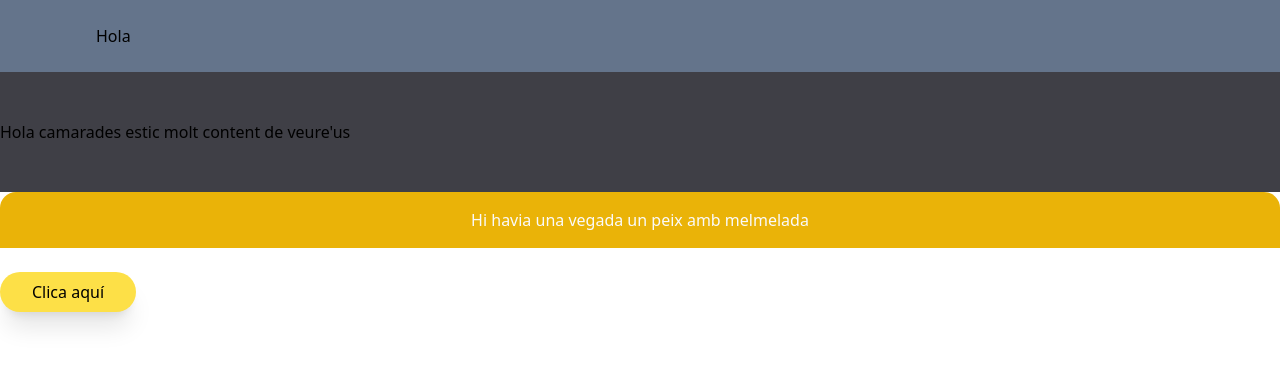
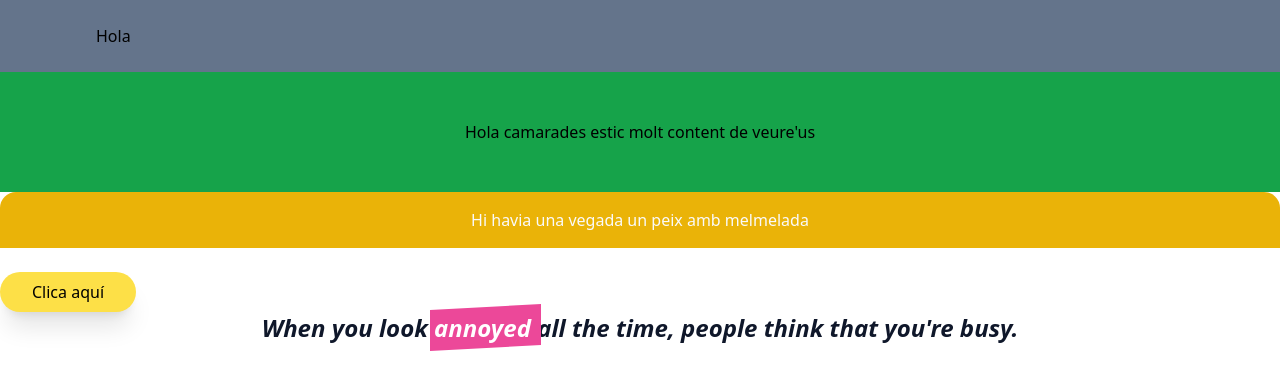
Before and after one commit to xetaxe/2.Visuals-Creative, a website: page pages/page4/index.html in a window 1280 px wide. Drawn offline with Linux system fonts and the light colour scheme.

Commit message:
Further Tailwind tests (reponsive, apply)

```diff
--- a/package.json
+++ b/package.json
@@ -1,6 +1,8 @@
 {
   "devDependencies": {
     "@types/jquery": "^3.5.14",
+    "prettier": "^2.8.3",
+    "prettier-plugin-tailwindcss": "^0.2.1",
     "tailwindcss": "^3.2.4"
   }
 }
--- a/pages/page4/index.html
+++ b/pages/page4/index.html
@@ -6,9 +6,17 @@
 <body>
 
 	<h1 class="py-6 px-24 bg-slate-500">Hola</h1>
-	<p class="bg-zinc-700 py-12">Hola camarades estic molt content de veure'us</p>
+	<p class="bg-zinc-700 py-12 text-left md:text-center lg:bg-green-600">Hola camarades estic molt content de veure'us</p>
 	<p class="bg-yellow-500 py-4 text-center hover:bg-yellow-600 rounded-2xl rounded-b-none text-neutral-50">Hi havia una vegada un peix amb melmelada</p>
 	<button class="mt-6 text-center py-2 px-8 bg-yellow-300 hover:bg-yellow-400 rounded-full shadow-xl"> Clica aquí</button>
 
+	<blockquote class="text-2xl font-semibold italic text-center text-slate-900">
+		When you look
+		<span class="relative">
+			<span class="block absolute -inset-1 -skew-y-3 bg-pink-500" aria-hidden="true"></span>
+			<span class="relative text-white">annoyed</span>
+		</span>
+		all the time, people think that you're busy.
+	</blockquote>
 </body>
 </html>
--- /dev/null
+++ b/pages/page4/runs.txt
@@ -0,0 +1 @@
+npx tailwindcss -i ./pages/page4/input.css -o ./pages/page4/output.css --watch
--- a/tailwind.config.js
+++ b/tailwind.config.js
@@ -2,6 +2,11 @@
 module.exports = {
   content: ["./pages/page4/*.{html, js}"],
   theme: {
+    // screens: {
+      // 'sm': '576px', // => @media (min-width: 576px) { ... }
+      // 'md': '960px', // => @media (min-width: 960px) { ... }
+      // 'lg': '1440px', // => @media (min-width: 1440px) { ... }
+    // },
     extend: {},
   },
   plugins: [],
```
Also changed, not shown: pages/page4/output.css, 1 other file.
